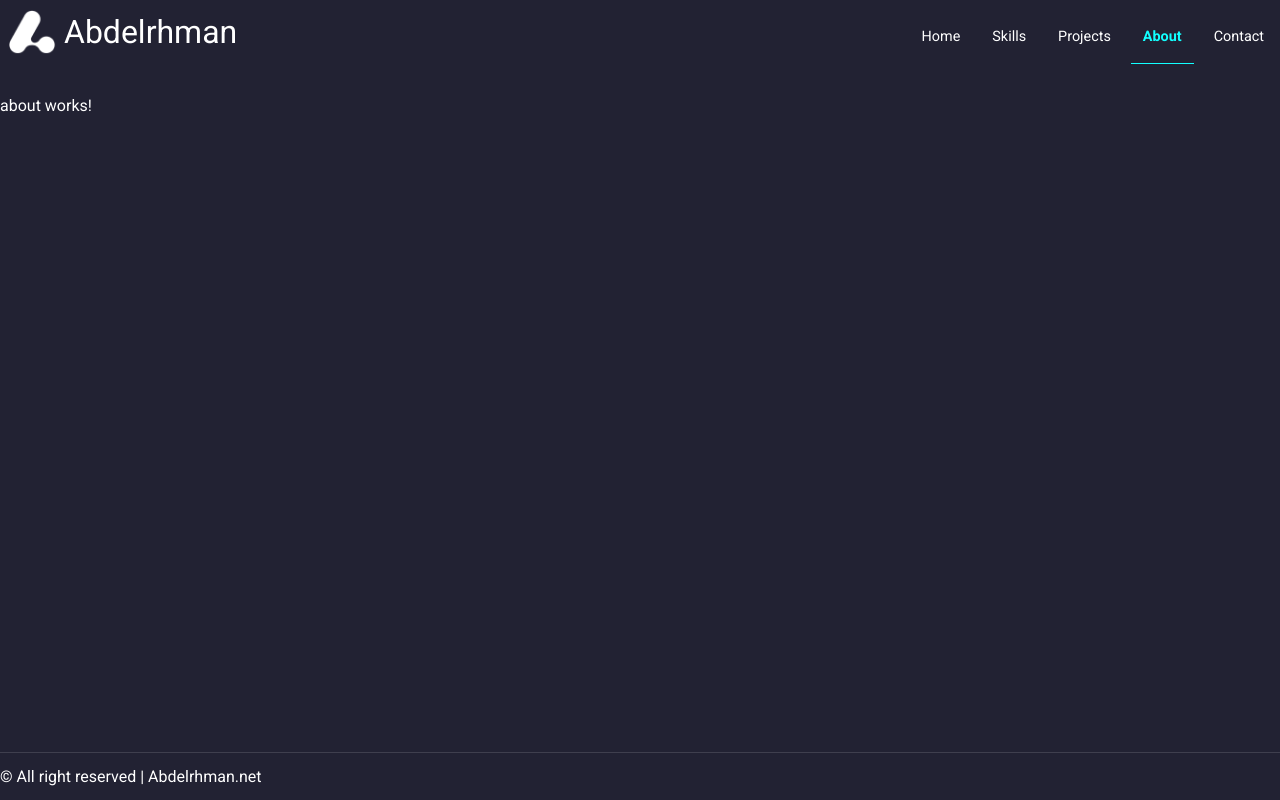
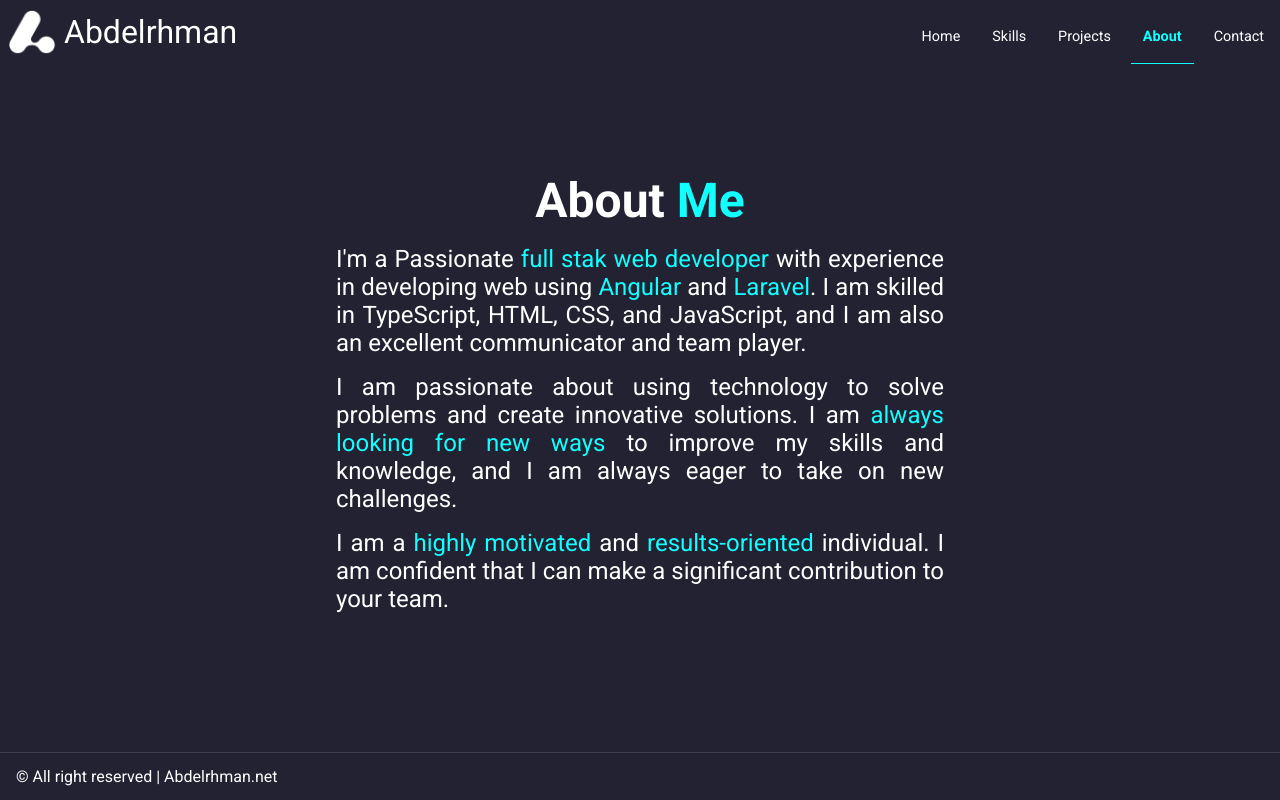
Before and after one commit to AMI2080/portfolio, an Angular app: page /about in a window 1280 px wide. Built offline with nearby package versions, Linux system fonts and the light colour scheme.

Commit message:
Adding info About me

```diff
--- a/src/app/pages/about/about.component.html
+++ b/src/app/pages/about/about.component.html
@@ -1 +1,16 @@
-<p>about works!</p>
+<div class="about-container">
+  <div class="middle">
+    <div class="page-title">About <span class="high-light">Me</span></div>
+    <p>
+      I'm a Passionate <span class="high-light">full stak web developer</span>
+      with experience in developing web using <span class="high-light">Angular</span> and <span class="high-light">Laravel</span>. I am skilled in TypeScript, HTML, CSS, and
+      JavaScript, and I am also an excellent communicator and team player.</p>
+    <p>
+      I am passionate about using technology to solve problems and create innovative solutions. I am
+      <span class="high-light">always looking for new ways</span>
+      to improve my skills and knowledge, and I am always eager to take on new challenges.
+    </p>
+    <p>I am a <span class="high-light">highly motivated</span> and <span class="high-light">results-oriented</span> individual. I am confident that I can make a significant
+      contribution to your team.</p>
+  </div>
+</div>
--- a/src/app/pages/about/about.component.scss
+++ b/src/app/pages/about/about.component.scss
@@ -0,0 +1,29 @@
+.about-container {
+  min-height: calc(100vh - 4rem - 3rem - 3rem);
+  display: flex;
+  align-items: center;
+
+  .middle {
+    width: 100%;
+
+    .page-title {
+      text-align: center;
+      font-size: 3rem;
+      font-weight: bold;
+      margin-bottom: .25rem;
+
+    }
+
+    .high-light {
+      color: #12ffff;
+    }
+
+    &>p {
+      font-size: 1.5rem;
+      max-width: 40rem;
+      padding: 0 1rem;
+      margin: 1rem auto;
+      text-align: justify;
+    }
+  }
+}
--- a/src/app/pages/home/home.component.html
+++ b/src/app/pages/home/home.component.html
@@ -1,12 +1,13 @@
 <div class="home-container">
-    <div class="middle">
-      <div class="info">
-        <div class="hi-title">Hello, It's me</div>
-        <div class="name">Abdelrhman Mohamed</div>
-        <div class="title-name">A <span class="high-light" [multiStrings]="100" [strings]="['Frontend Developer', 'Backend Developer']"></span></div>
-        <p class="short-description">Lorem ipsum dolor, sit amet consectetur adipisicing elit. Nostrum, saepe.
-          Dignissimos, reiciendis nesciunt cupiditate aliquam voluptate adipisci quos veritatis ut suscipit sit sapiente
-          provident ipsa voluptates in ipsum, a eveniet!</p>
-      </div>
+  <div class="middle">
+    <div class="info">
+      <div class="hi-title">Hello, It's me</div>
+      <div class="name">Abdelrhman Mohamed</div>
+      <div class="title-name">A <span class="high-light" [multiStrings]="100"
+          [strings]="['Frontend Developer', 'Backend Developer']"></span></div>
+      <p class="short-description">A passionate full stack web developer with experience in developing web applications using Angular
+        and Laravel. I enjoy learning new technologies and building engaging and interactive web applications. I have
+        the ability to work with a talented team and help them build great products.</p>
     </div>
+  </div>
 </div>
--- a/src/app/template/footer/footer.component.scss
+++ b/src/app/template/footer/footer.component.scss
@@ -11,6 +11,9 @@
     line-height: 1rem;
     padding-top: 1rem;
     padding-bottom: 1rem;
+    @media(max-width: 82.5rem){
+      padding: 1rem;
+    }
 
     a,
     a:visited {
```
